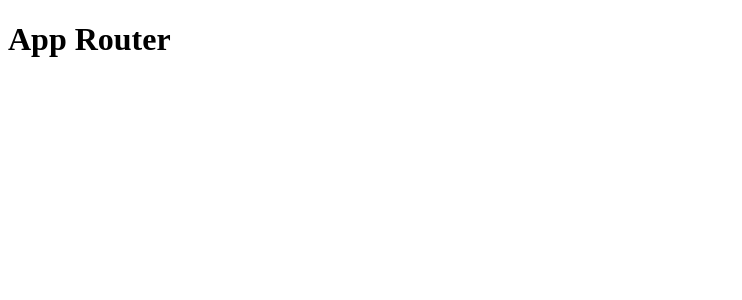
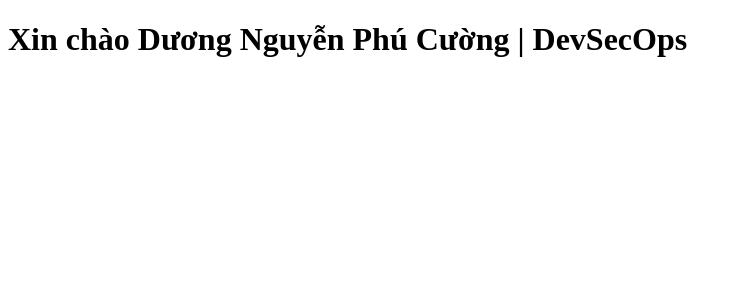
Before and after one commit to kellyfire611/devsecops, a Next.js app: page / in a window 1280 px wide. Shown: the top 300 px of the page, without its empty margins (0-742 px from the left). Built offline with nearby package versions, Linux system fonts and the light colour scheme.

Commit message:
Cập nhật trang chủ

```diff
--- a/app/page.tsx
+++ b/app/page.tsx
@@ -3,5 +3,5 @@
 };
 
 export default function Page() {
-  return <h1>App Router</h1>;
+  return <h1>Xin chào Dương Nguyễn Phú Cường | DevSecOps</h1>;
 }
```
